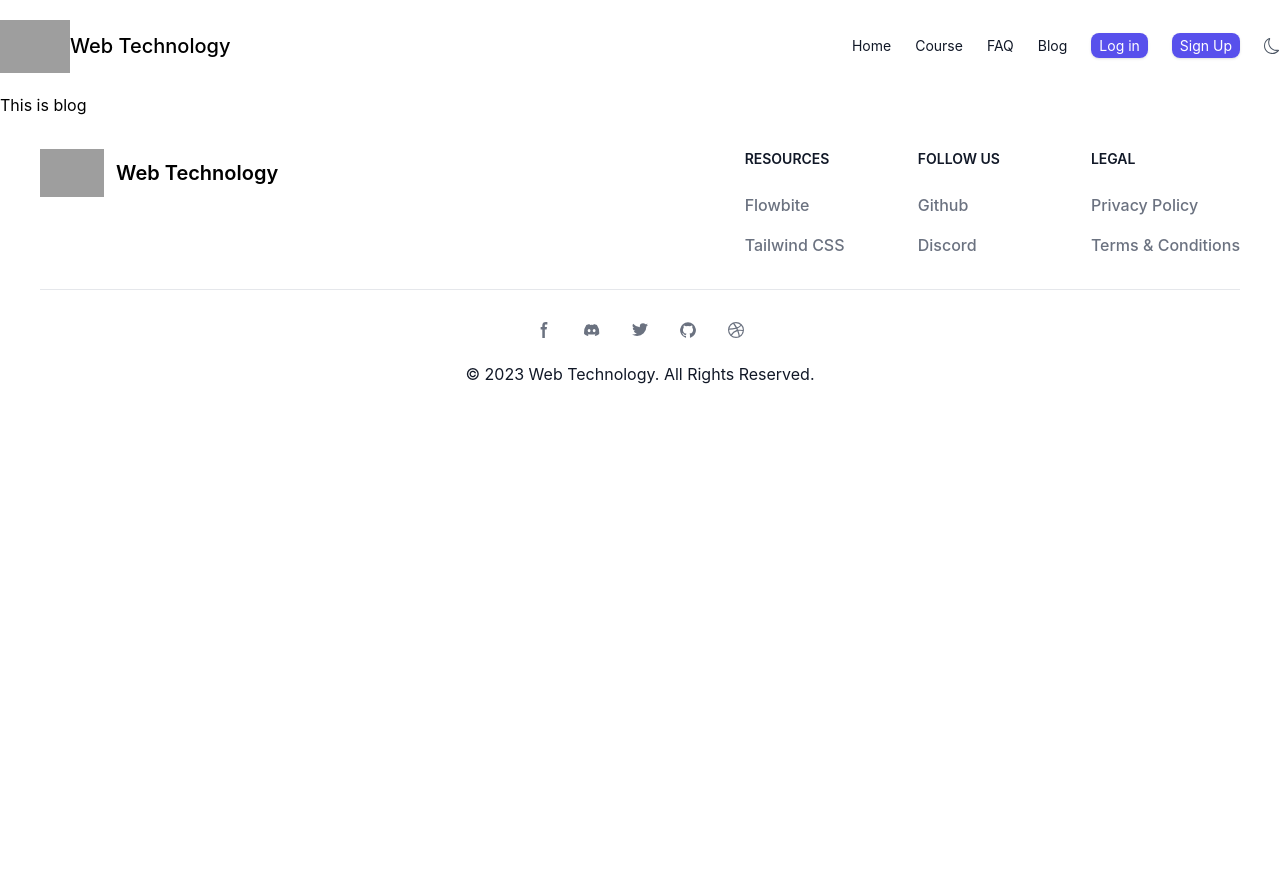
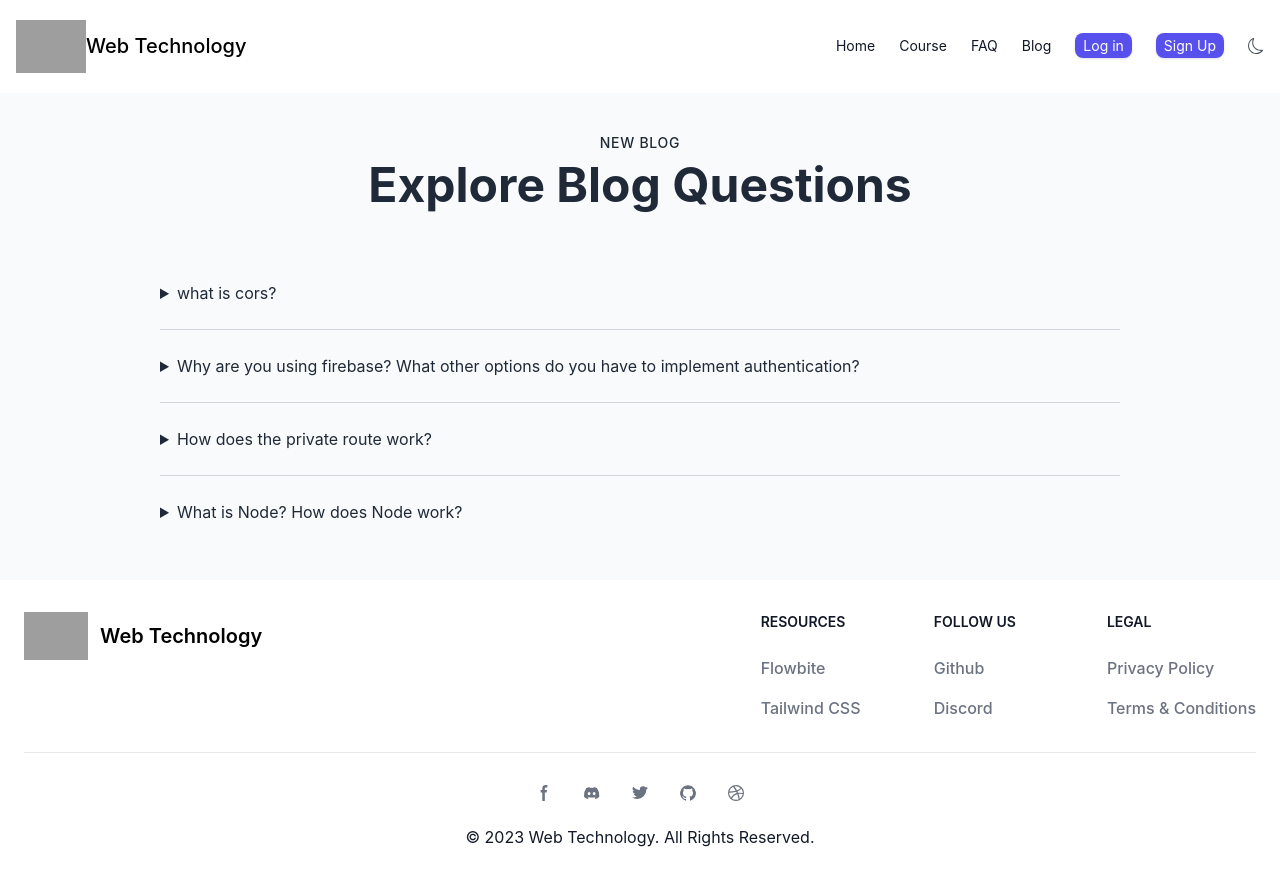
Before and after one commit to koushik-ahmad/web-technology-client, a React (Create React App) app: page /blog in a window 1280 px wide. Before the commit the page ends 800 px from the top, so only its background shows below. Built offline with nearby package versions, Linux system fonts and the light colour scheme; no server answers; grey boxes are pictures that could not be loaded.

Commit message:
added blog question

```diff
--- a/src/components/Blog/Blog.js
+++ b/src/components/Blog/Blog.js
@@ -1,10 +1,54 @@
 import React from 'react';
 
+
 const Blog = () => {
+
     return (
-        <div>
-            <h2>This is blog</h2>
-        </div>
+        <section className="bg-gray-50 text-gray-800">
+            <div className="container flex flex-col justify-center p-4 mx-auto md:p-8">
+                <p className="p-2 text-sm font-medium tracking-wider text-center uppercase">NEW BLOG </p>
+                <h2 className="mb-12 text-4xl font-bold leading-none text-center sm:text-5xl">Explore Blog  Questions</h2>
+                <div className="flex flex-col divide-y sm:px-8 lg:px-12 xl:px-32 divide-gray-300">
+                    <details className="py-4">
+                        <summary className="py-2 outline-none cursor-pointer focus:underline">what is cors?</summary>
+                        <div className="px-4 pb-4">
+                            <p>CORS (Cross-Origin Resource Sharing) is a security mechanism that permits web browsers to make requests
+                                from one domain to another. It enables controlled sharing of resources between different origins,
+                                ensuring secure interaction between web applications while preventing unauthorized data access and cross-site scripting attacks.</p>
+                        </div>
+                    </details>
+                    <details className="py-4">
+                        <summary className="py-2 outline-none cursor-pointer focus:underline"> Why are you using firebase? What other options do you have to implement authentication?</summary>
+                        <div className="px-4 pb-4">
+                            <p> Yes, I am using Firebase. Firebase is a popular choice for developers due to its ease of use and comprehensive set of features. It offers a ready-to-use authentication service,
+                                Firebase Authentication, which provides secure user authentication and integration with various identity providers.
+                                There are several options available to implement authentication in web and mobile applications. Some popular alternatives to Firebase Authentication include: OAuth, AuthO etc</p>
+                        </div>
+                    </details>
+                    <details className="py-4">
+                        <summary className="py-2 outline-none cursor-pointer focus:underline">How does the private route work?</summary>
+                        <div className="px-4 pb-4 space-y-2">
+                            <p>Private routes are a mechanism used in web development to control access to specific routes or pages that require authentication. When a user tries to access a private route,
+                                the application checks if they are authenticated and authorized. If the user is not authenticated, they are typically redirected to a login page. If the user is authenticated
+                                and authorized, they are granted access to the protected content or functionality. This is often achieved through middleware or higher-order components that intercept requests,
+                                perform authentication and authorization checks, and handle routing accordingly. Private routes enhance security by ensuring that only authorized users can access sensitive
+                                information or perform restricted actions within an application.</p>
+                        </div>
+                    </details>
+                    <details className="py-4">
+                        <summary className="py-2 outline-none cursor-pointer focus:underline">What is Node? How does Node work?</summary>
+                        <div className="px-4 pb-4 space-y-2">
+                            <p>
+                                Node.js is an open-source JavaScript runtime environment built on Chrome's V8 JavaScript engine. It allows developers to run JavaScript on the server-side, enabling them to build scalable and high-performance network applications.
+                                <br />
+                                Node.js follows an event-driven, non-blocking I/O model, which means it can handle concurrent connections efficiently. It uses an event loop to process incoming requests asynchronously, allowing it to handle many simultaneous connections without blocking other operations. This asynchronous, non-blocking approach makes Node.js well-suited for building real-time applications, chat systems, APIs, and other network-intensive applications.
+                                <br />
+                                Node.js leverages the JavaScript language to enable server-side scripting and provides a rich ecosystem of libraries and modules through the npm (Node Package Manager). It has gained popularity for its speed, scalability, and the ability to share code between the server and the client in web development.</p>
+                        </div>
+                    </details>
+                </div>
+            </div>
+        </section>
     );
 };
 
--- a/src/components/Faq/Faq.js
+++ b/src/components/Faq/Faq.js
@@ -1,9 +1,11 @@
 import React from 'react';
 
+
 const Faq = () => {
+
     return (
         <div>
-            <h2>This is FAQ section </h2>
+            <h2>This is Faq</h2>
         </div>
     );
 };
--- a/src/components/Footer/Footer.js
+++ b/src/components/Footer/Footer.js
@@ -4,7 +4,7 @@ import { Link } from 'react-router-dom';
 const Footer = () => {
     return (
         <footer className="bg-white dark:bg-gray-900">
-            <div className="mx-auto w-full max-w-screen-2xl lg:px-10 p-4 py-6 lg:py-8">
+            <div className="mx-auto w-full max-w-screen-2xl lg:px-6 p-4 py-6 lg:py-8">
                 <div className="md:flex md:justify-between">
                     <div className="mb-6 md:mb-0">
                         <Link to='/' className="flex items-center">
--- a/src/components/Navbar/Navbar.js
+++ b/src/components/Navbar/Navbar.js
@@ -24,7 +24,7 @@ const Navbar = () => {
 
     return (
         <nav className="bg-white border-b w-full md:static md:text-sm md:border-none">
-            <div className="items-center max-w-screen-2xl mx-auto md:flex ">
+            <div className="items-center px-4 max-w-screen-2xl mx-auto md:flex ">
                 <div className="flex items-center justify-between py-3 md:py-5 md:block">
                     <div className='flex items-center'>
                         <Link to='/'>
--- a/src/components/Profile/Profile.js
+++ b/src/components/Profile/Profile.js
@@ -34,7 +34,7 @@ const Profile = () => {
                             {user?.email ?
                                 <span className="text-gray-600">{user?.email}</span>
                                 :
-                                <span className="text-gray-600">Email: Unavailable</span>
+                                <span className="text-gray-600">Email: Not available</span>
                             }
                         </span>
                         <span className="flex items-center space-x-2">
@@ -43,7 +43,7 @@ const Profile = () => {
                             {user?.emailVerified ?
                                 <span className="text-green-500 font-semibold">Verified</span>
                                 :
-                                <span className="text-gray-600">Not Verified</span>
+                                <span className="text-red-600">Not Verified</span>
                             }
                         </span>
                     </div>
--- a/src/contexts/AuthContext.js
+++ b/src/contexts/AuthContext.js
@@ -1,5 +1,5 @@
 import { createContext, useEffect, useState } from "react";
-import { getAuth, createUserWithEmailAndPassword, signInWithEmailAndPassword, GoogleAuthProvider, signInWithPopup, onAuthStateChanged, signOut } from "firebase/auth";
+import { getAuth, createUserWithEmailAndPassword, signInWithEmailAndPassword, GoogleAuthProvider, signInWithPopup, onAuthStateChanged, signOut, GithubAuthProvider } from "firebase/auth";
 import app from "../firebase/firebase.config";
 
 
@@ -11,7 +11,8 @@ const AuthContext = ({ children }) => {
     const [user, setUser] = useState(null);
     const [loading, setLoading] = useState(true);
 
-    const provider = new GoogleAuthProvider();
+    const googleProvider = new GoogleAuthProvider();
+    const githubProvider = new GithubAuthProvider();
 
 
     // 1 createUser
@@ -29,8 +30,16 @@ const AuthContext = ({ children }) => {
     // 3. GoogleSignIn
     const googleSignIn = () => {
         setLoading(true)
-        return signInWithPopup(auth, provider);
+        return signInWithPopup(auth, googleProvider);
     }
+
+    // 4 GithubSignIn
+    const githubSignIn = () => {
+        setLoading(true);
+        return signInWithPopup(auth, githubProvider);
+    }
+
+
 
     // LogOut
     const logOut = () => {
@@ -59,6 +68,7 @@ const AuthContext = ({ children }) => {
         createUser,
         signIn,
         googleSignIn,
+        githubSignIn,
         logOut,
         loading,
     }
```
Also changed, not shown: src/components/Register/Login.js (+16 -2 lines), src/components/Register/Signup.js (+16 -2 lines).
